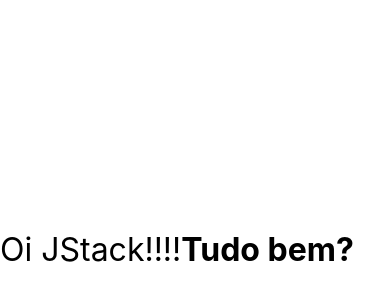
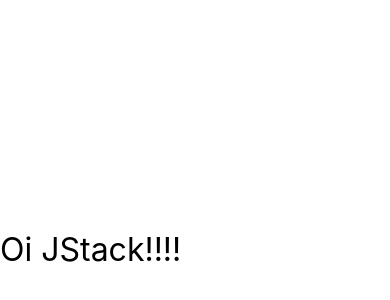
Before and after one commit to Atanazio01/jstack-mobile, a React Native app: screen / in a window 390 px wide. Shown: the part 70-370 px from the top of the page. Built offline with nearby package versions, Linux system fonts and the light colour scheme.

Commit message:
properties: selectable and selectionColor

```diff
--- a/App.js
+++ b/App.js
@@ -3,13 +3,12 @@
 export default function App() {
   return (
     <View>
-      <Text style={{
-        marginTop: 300,
-        fontSize: 32,
-      }}>
+      <Text
+      style={{ marginTop: 300, fontSize: 32, }}
+      selectable // -> Selecionável booleano para permitir que o texto seja selecionado
+      selectionColor="rgba(255,0,0,0.5)" // -> Cor da seleção do texto // * Android only
+      >
         Oi JStack!!!!
-
-        <Text style={{ fontWeight: 'bold' }}>Tudo bem?</Text>
       </Text>
     </View>
   );
```
